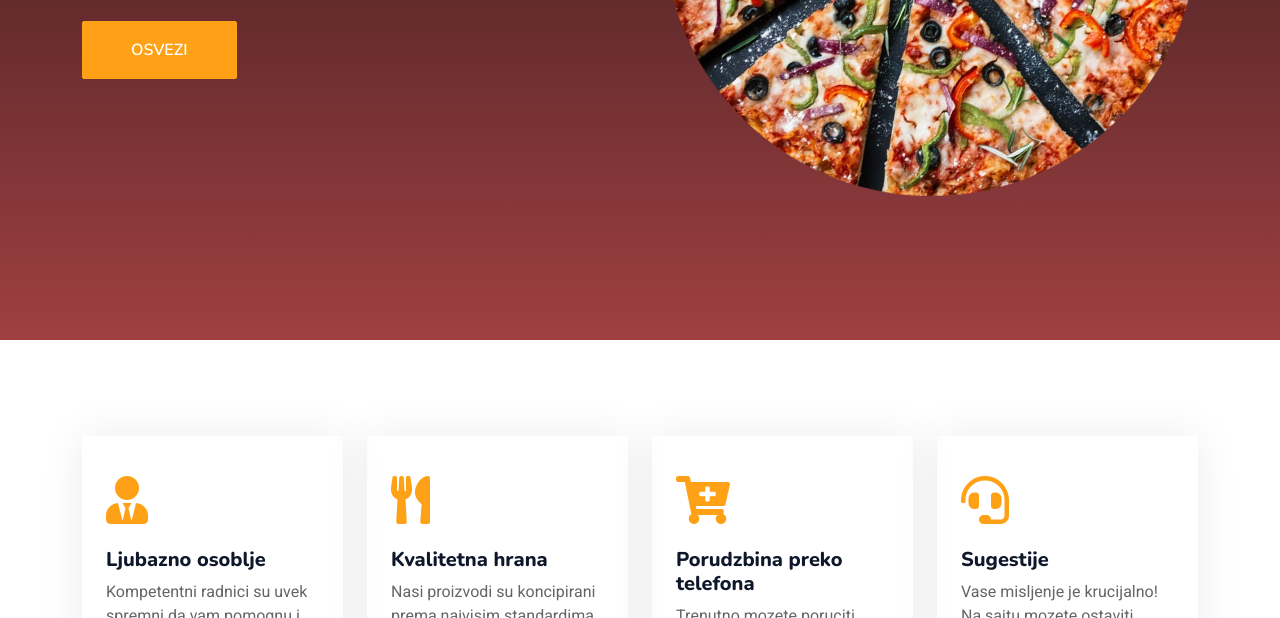
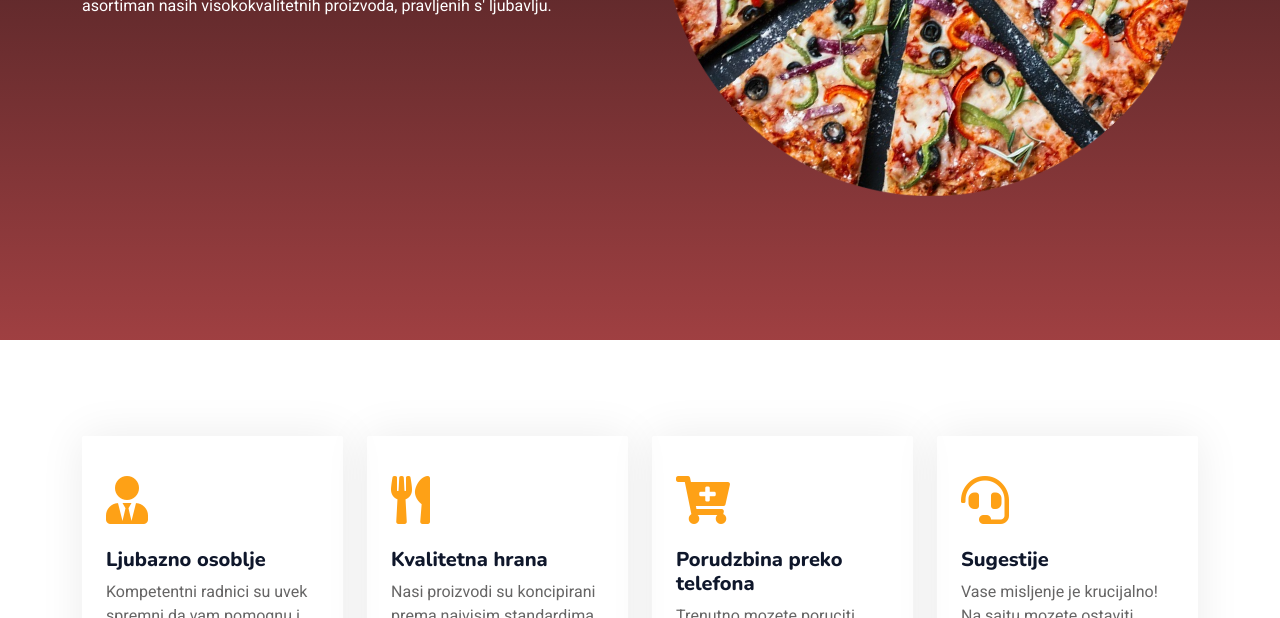
Before and after one commit to Stefrajs/pizza-off, a plain HTML site: page index.html in a window 1280 px wide. Shown: the part 482-1100 px from the top of the page. Drawn offline with nearby package versions, Linux system fonts and the light colour scheme; animation ran at ten frames a second.

Commit message:
removed refresh button

```diff
--- a/index.html
+++ b/index.html
@@ -116,11 +116,6 @@
                   pogledati asortiman nasih visokokvalitetnih proizvoda,
                   pravljenih s' ljubavlju.
                 </p>
-                <a
-                  href=""
-                  class="btn btn-primary py-sm-3 px-sm-5 me-3 animated slideInLeft"
-                  >Osvezi</a
-                >
               </div>
               <div class="col-lg-6 text-center text-lg-end overflow-hidden">
                 <img
```
